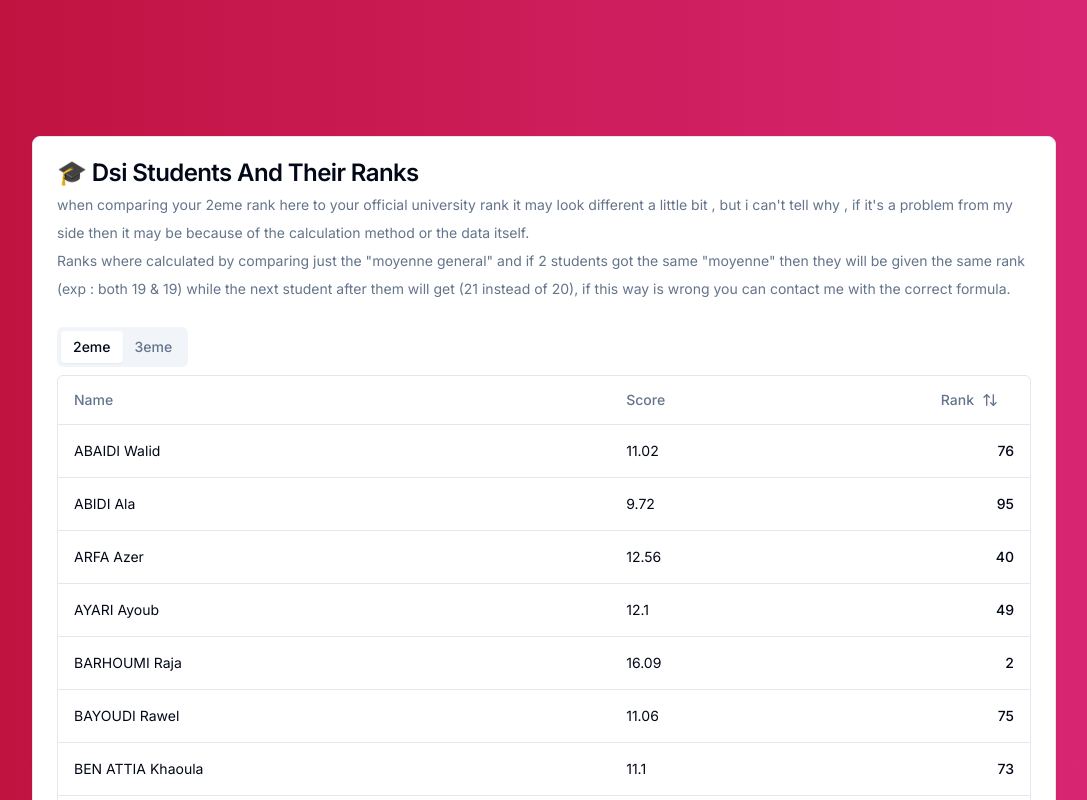
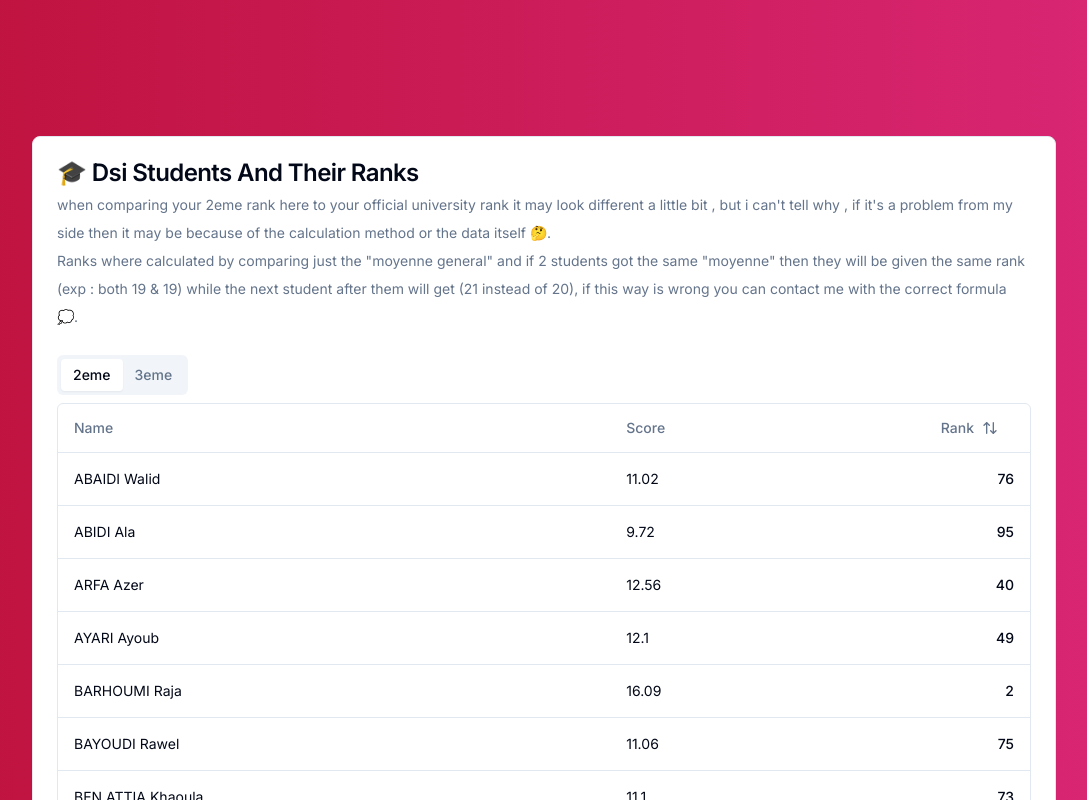
Before and after one commit to BadisKefi/ranking-students, a Next.js app: page / in a window 1280 px wide. Shown: the top 800 px of the page, without its empty margins (96-1183 px from the left). Built offline with nearby package versions, Linux system fonts and the light colour scheme.

Commit message:
fix typo &apos;

```diff
--- a/app/Content.tsx
+++ b/app/Content.tsx
@@ -23,16 +23,17 @@ export default function Content() {
           <CardDescription>
             <p className="leading-7">
               when comparing your 2eme rank here to your official university
-              rank it may look different a little bit , but i can't tell why ,
-              if it's a problem from my side then it may be because of the
-              calculation method or the data itself.
+              rank it may look different a little bit , but i can&apos;t tell
+              why , if it&apos;s a problem from my side then it may be because
+              of the calculation method or the data itself 🤔.
             </p>
             <p className="leading-7">
               Ranks where calculated by comparing just the &quot;moyenne
               general&quot; and if 2 students got the same &quot;moyenne&quot;
               then they will be given the same rank (exp : both 19 & 19) while
               the next student after them will get (21 instead of 20), if this
-              way is wrong you can contact me with the correct formula.
+              way is wrong you can contact me with the correct formula 💭.
+              <br />
             </p>
           </CardDescription>
         </CardHeader>
```
